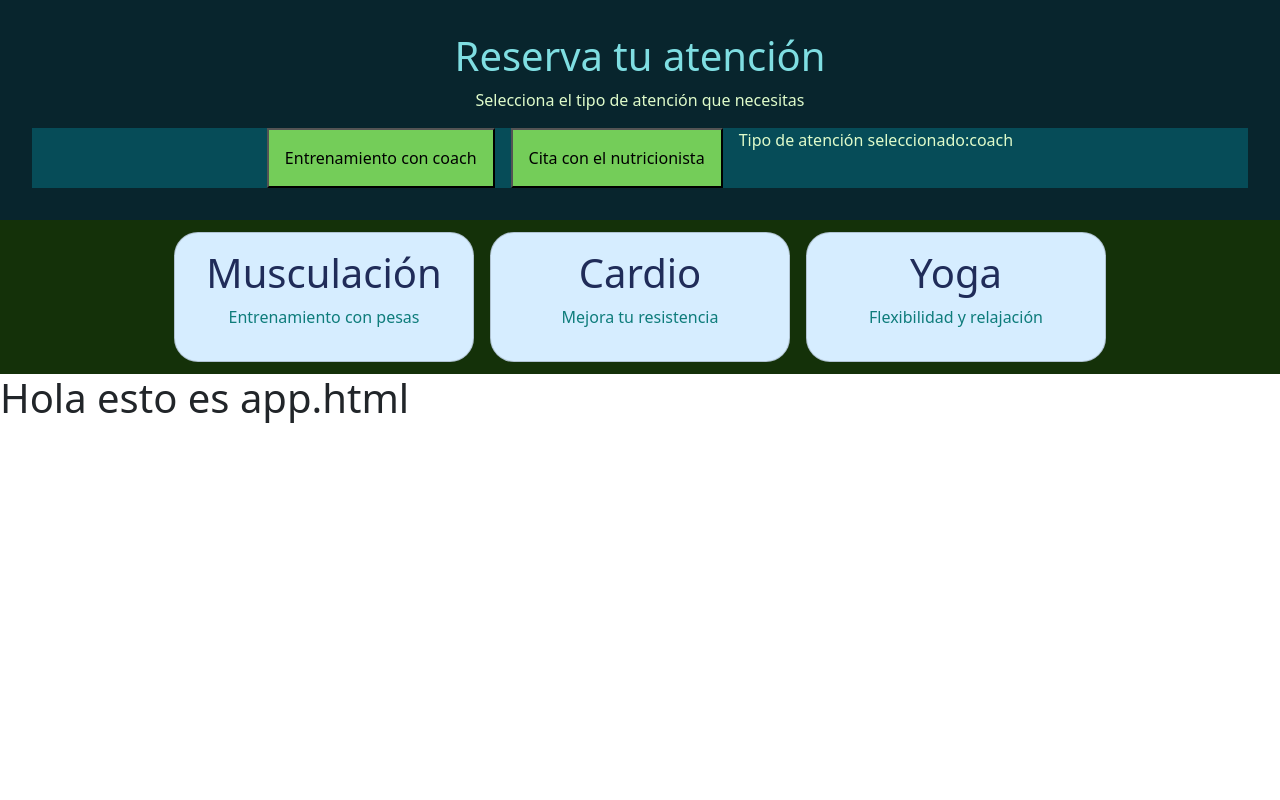
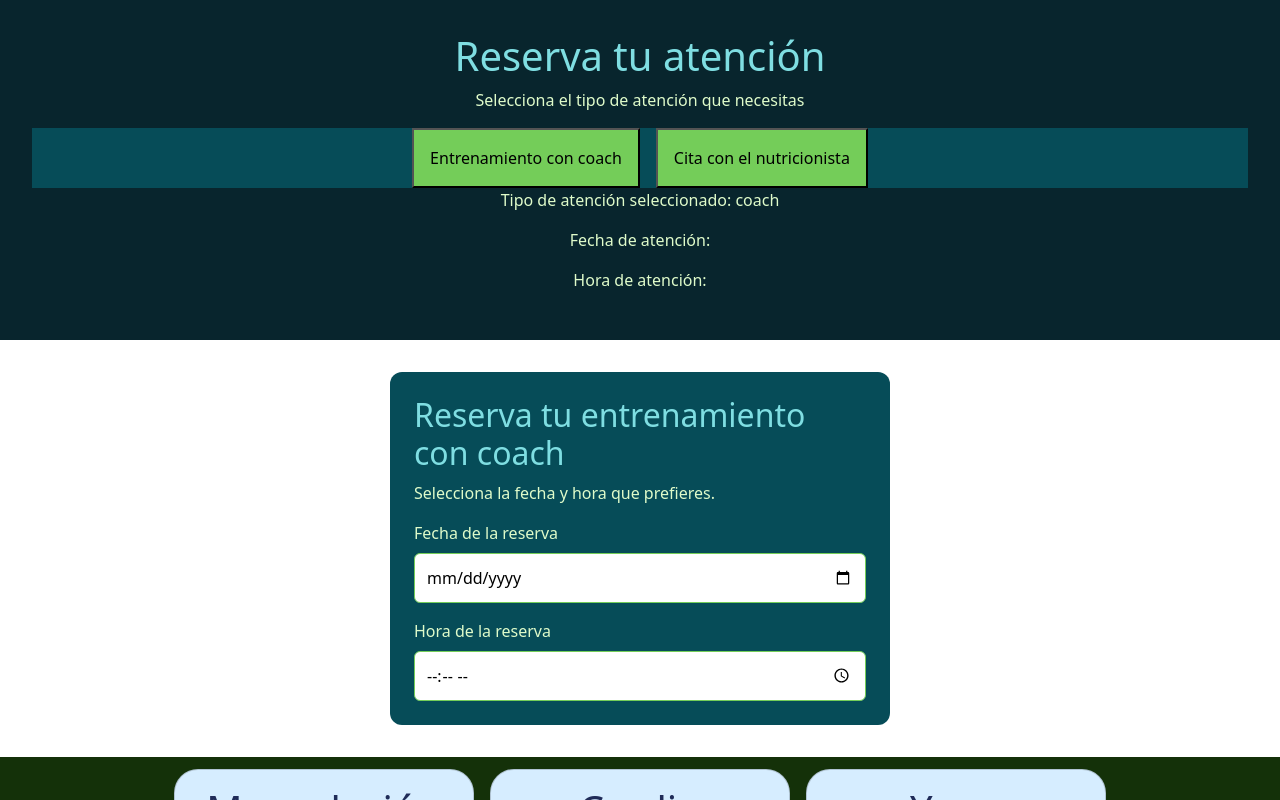
Before and after one commit to kendarg/ProyectoGym, an Angular app: page /reservas in a window 1280 px wide. Both pictures are taken after a click on the button "Entrenamiento con coach". Shown: the top 800 px of the page. Built offline with nearby package versions, Linux system fonts and the light colour scheme.

Commit message:
Agregados campos fecha y hora

```diff
--- a/src/app/features/booking/booking.css
+++ b/src/app/features/booking/booking.css
@@ -1,23 +1,62 @@
-.booking-container{
+.booking-container {
     background-color: #08252D;
     text-align: center;
     padding: 2rem;
 }
-.booking-options{
+
+.booking-options {
     display: flex;
     justify-content: center;
     gap: 1rem;
     flex-wrap: wrap;
     background-color: #064C58;
 }
-.booking-container h1{
+
+.booking-container h1 {
     color: #7FDEE2;
 }
-.booking-container p{
+
+.booking-container p {
     color: #DFFBCA;
 }
+
 .booking-options button {
     background-color: #74CD59;
     padding: 1rem;
     cursor: pointer;
 }
+
+.booking-form {
+    margin: 2rem auto;
+    max-width: 500px;
+    padding: 1.5rem;
+    border-radius: 12px;
+    background-color: #064C58;
+}
+
+.booking-form h2 {
+    color: #7FDEE2;
+}
+
+.booking-form p {
+    color: #DFFBCA;
+}
+
+.form-field {
+    display: flex;
+    flex-direction: column;
+    gap: 0.5rem;
+    margin-top: 1rem;
+    text-align: left;
+}
+
+.form-field label {
+    color: #DFFBCA;
+}
+
+.form-field input {
+    padding: 0.75rem;
+    border: 1px solid #74CD59;
+    border-radius: 6px;
+    font: inherit;
+}
--- a/src/app/features/booking/booking.html
+++ b/src/app/features/booking/booking.html
@@ -4,6 +4,33 @@
     <div class="booking-options">
         <button type="button" (click)="tipoAtencion ='coach'">Entrenamiento con coach</button>
         <button type="button" (click)="tipoAtencion='nutricionista'">Cita con el nutricionista</button>
-        <p>Tipo de atención seleccionado:{{tipoAtencion}}</p>
     </div>
+    <p>Tipo de atención seleccionado: {{tipoAtencion}}</p>
+    <p>Fecha de atención: {{fechaReserva}}</p>
+    <p>Hora de atención: {{horaReserva}}</p>
 </section>
+
+@if (tipoAtencion !== '') {
+<section class="booking-form">
+    <h2>
+        @if (tipoAtencion === 'coach') {
+        Reserva tu entrenamiento con coach
+        } @else {
+        Agenda tu cita con el nutricionista
+        }
+    </h2>
+
+    <p>Selecciona la fecha y hora que prefieres.</p>
+
+    <div class="form-field">
+        <label for="fecha">Fecha de la reserva</label>
+        <input type="date" id="fecha" name="fecha" [(ngModel)]="fechaReserva" />
+    </div>
+
+    <div class="form-field">
+        <label for="hora">Hora de la reserva</label>
+        <input type="time" id="hora" name="hora" [(ngModel)]="horaReserva" />
+    </div>
+
+</section>
+}
--- a/src/app/features/booking/booking.ts
+++ b/src/app/features/booking/booking.ts
@@ -1,10 +1,14 @@
 import { Component } from "@angular/core";
+import { FormsModule } from '@angular/forms';
 
 @Component({
     selector:'app-booking',
+    imports: [FormsModule],
     templateUrl:'./booking.html',
     styleUrl:'./booking.css',
 })
 export class Booking{
     tipoAtencion = '';
+    fechaReserva = '';
+    horaReserva = '';
 }
```
